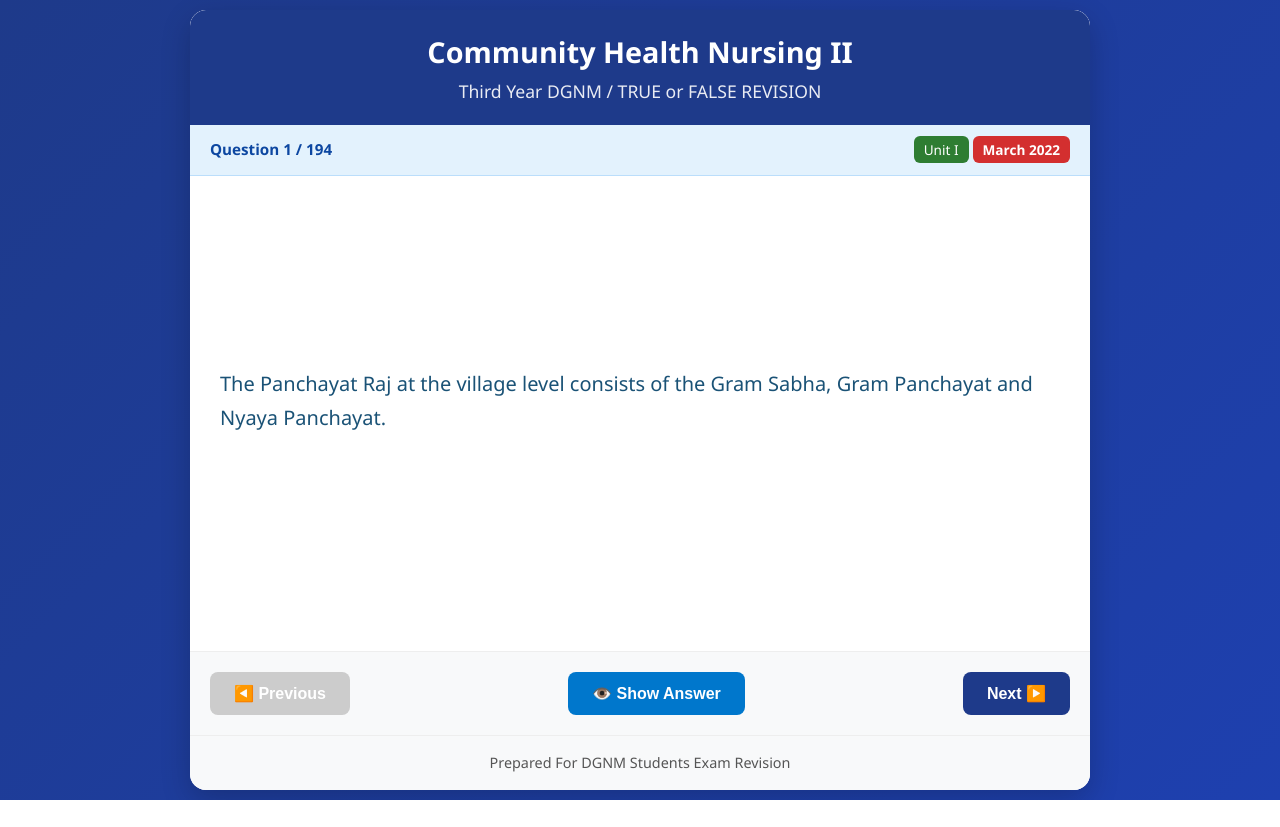
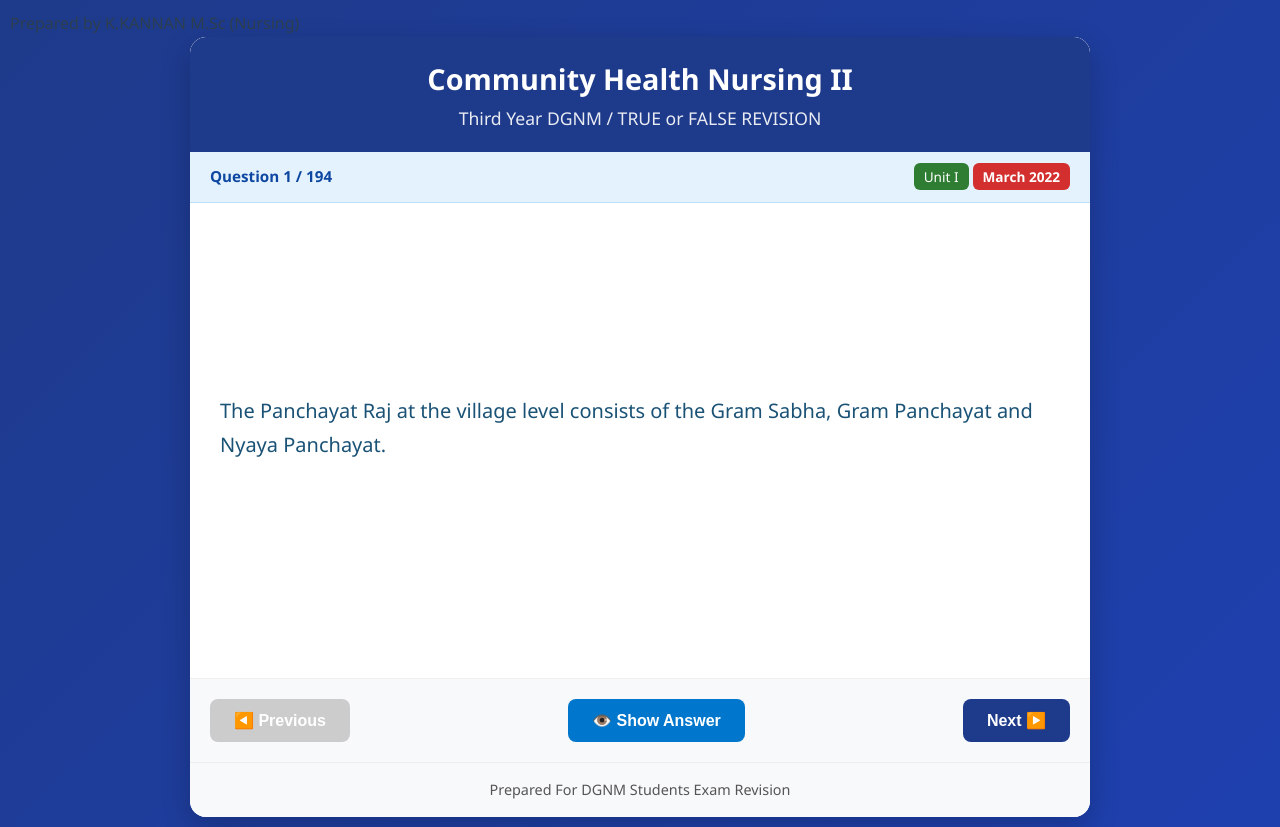
Before and after one commit to kannagobi69-art/community-health-nursing-quiz, a plain HTML site: page index.html in a window 1280 px wide. Before the commit the page ends 800 px from the top, so only its background shows below. Drawn offline with Linux system fonts and the light colour scheme.

Commit message:
Update index.html

```diff
--- a/index.html
+++ b/index.html
@@ -4,6 +4,7 @@
   <meta charset="UTF-8" />
   <meta name="viewport" content="width=device-width, initial-scale=1.0"/>
   <title>Community Health Nursing II | GNM Exam Revision</title>
+ <p> Prepared by K.KANNAN M.Sc (Nursing) </p>
   <style>
     * {
       margin: 0;
```
